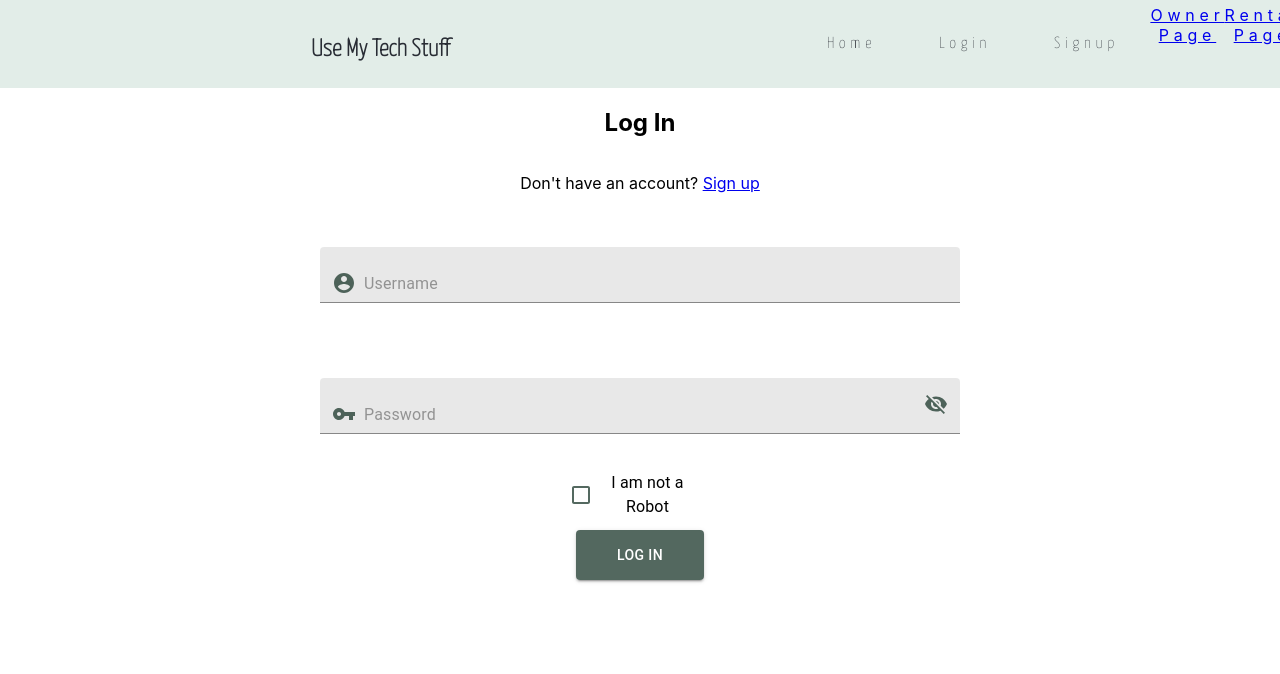
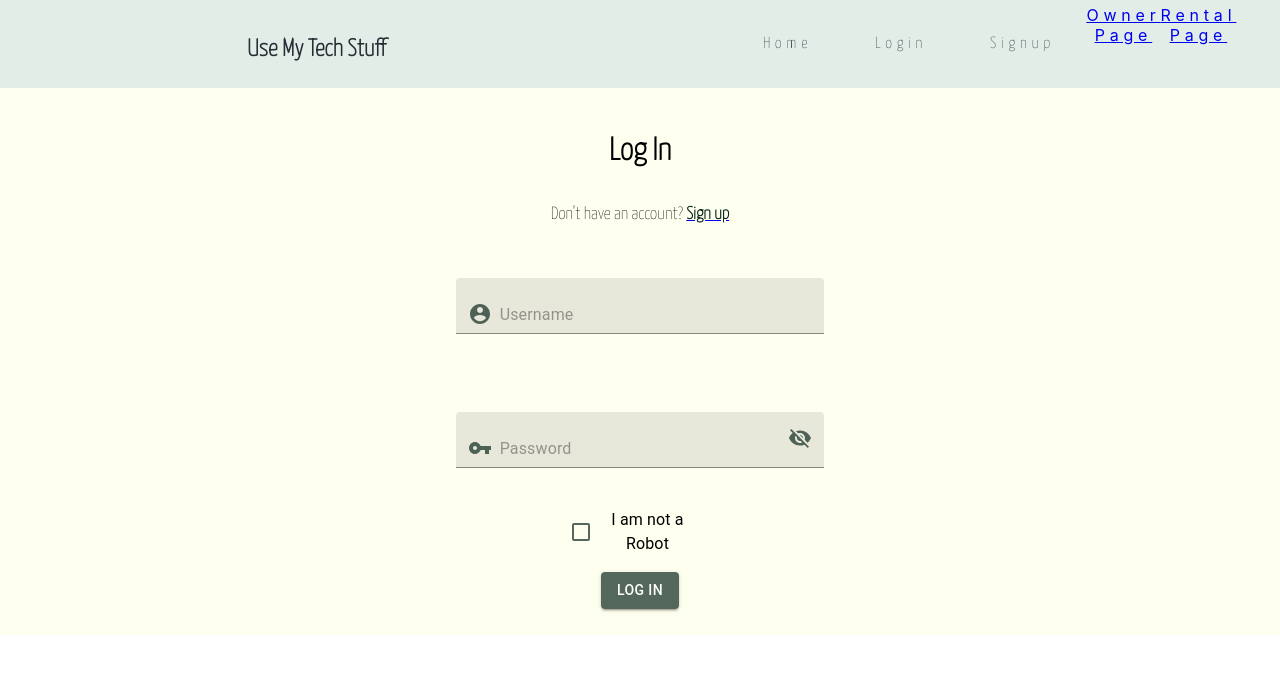
Before and after one commit to Use-My-Tech-Stuff-Project/front-end, a React (Create React App) app: page /login in a window 1280 px wide. Shown: the top 674 px of the page. Built offline with nearby package versions, Linux system fonts and the light colour scheme; no server answers.

Commit message:
added more styling to match the signup

```diff
--- a/src/components/login/Login.jsx
+++ b/src/components/login/Login.jsx
@@ -100,11 +100,10 @@ export default function Login(props) {
 
     return(
         <div className = 'login'>
-            <h2>Log In</h2>
-            <p>Don't have an account? <Link to = '/signup'>Sign up</Link></p>
+            <h1>Log In</h1>
+            <p id = 'signUpbtn'>Don't have an account? <Link to = '/signup'><span>Sign up</span></Link></p>
             <form onSubmit = {onSubmit}>
                 <div className = 'text'>
-                    <label>
                     <TextField
                         name = 'user'
                         value = {formValues.user}
@@ -122,11 +121,9 @@ export default function Login(props) {
                             )
                         }}
                     />
-                    </label>
                    <div className = 'error'><p>{formErrors.user}</p></div>
                 </div>
                 <div className = 'text'>
-                    <label>
                     <TextField
                         id = 'pass'
                         name = 'password'
@@ -158,7 +155,6 @@ export default function Login(props) {
                         }}
 
                     />
-                    </label>
                     <div className = 'error'><p>{formErrors.password}</p></div>
                 </div>
                 <div className = 'roboCheck'>
@@ -170,7 +166,6 @@ export default function Login(props) {
                                 type = 'checkbox'
                                 onChange = {onCheckBoxChange}
                                 size = 'medium'
-                                label = 'I am not a Robot'
                             />
                         }
                         label = 'I am not a Robot'
--- a/src/components/login/loginStyles.css
+++ b/src/components/login/loginStyles.css
@@ -1,6 +1,11 @@
+@import url('https://fonts.googleapis.com/css2?family=Yanone+Kaffeesatz:wght@200&display=swap');
+
 .login {
+    padding: 2%;
+    font-family: 'Yanone Kaffeesatz';
     display: flex;
     flex-flow: column nowrap;
+    background-color: ivory;
 }
 .login form {
     display: flex;
@@ -12,18 +17,25 @@
 }
 .login Button {
     background-color: rgba(11, 41, 28, .7);
-    padding: 1%;
-    width: 10%;
 }
 .text {
-    width: 50%;
-    margin-top: 2%;
+    width: 30%;
+}
+.roboCheck label {
+    font-family: 'Yanone Kaffeesatz';
 }
 .error {
     color: red;
-    font-size: .7rem;
+    font-weight: bold;
     text-align: left;
 }
 .visible {
     display: none;
 }
+#signUpbtn {
+    font-size: 1.1rem;
+}
+#signUpbtn span {
+    font-weight: bold;
+    color: rgb(11, 41, 28);
+}
```
Lines whose indentation alone changed are shown as unchanged.
